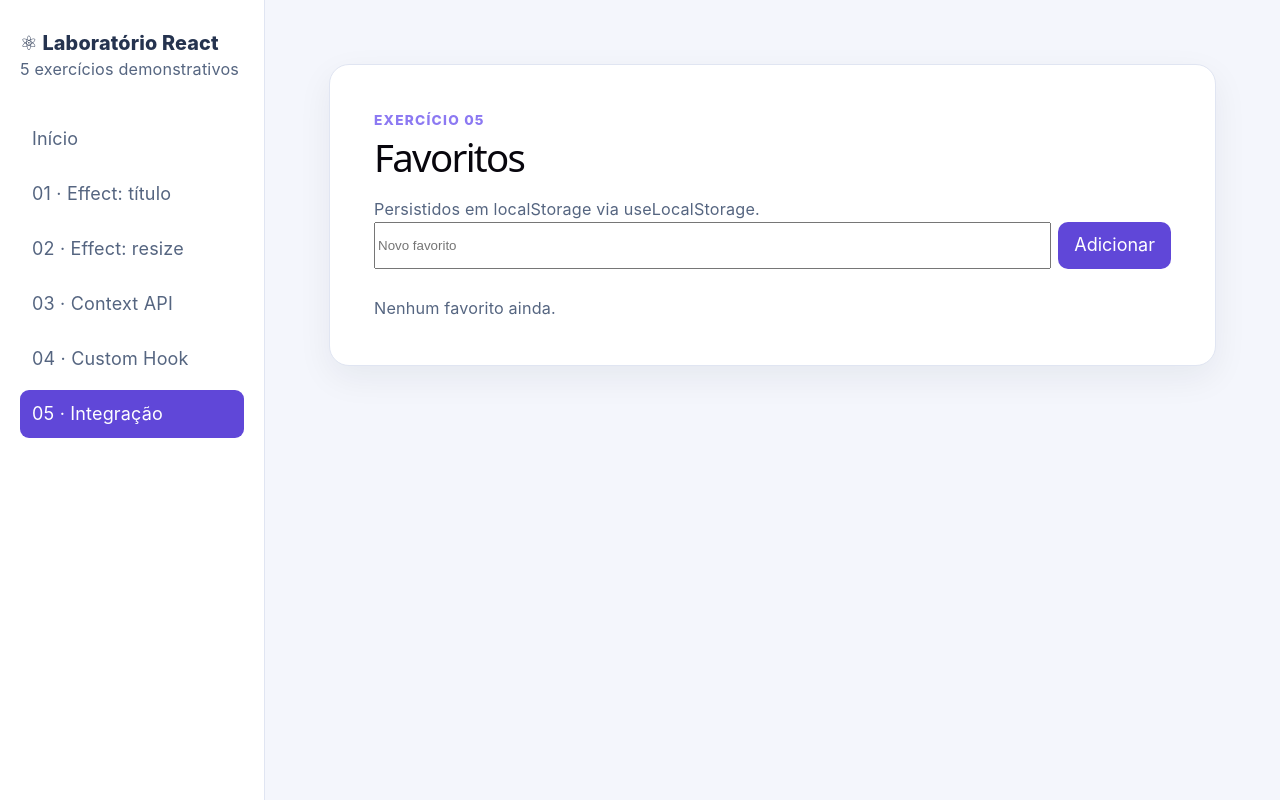
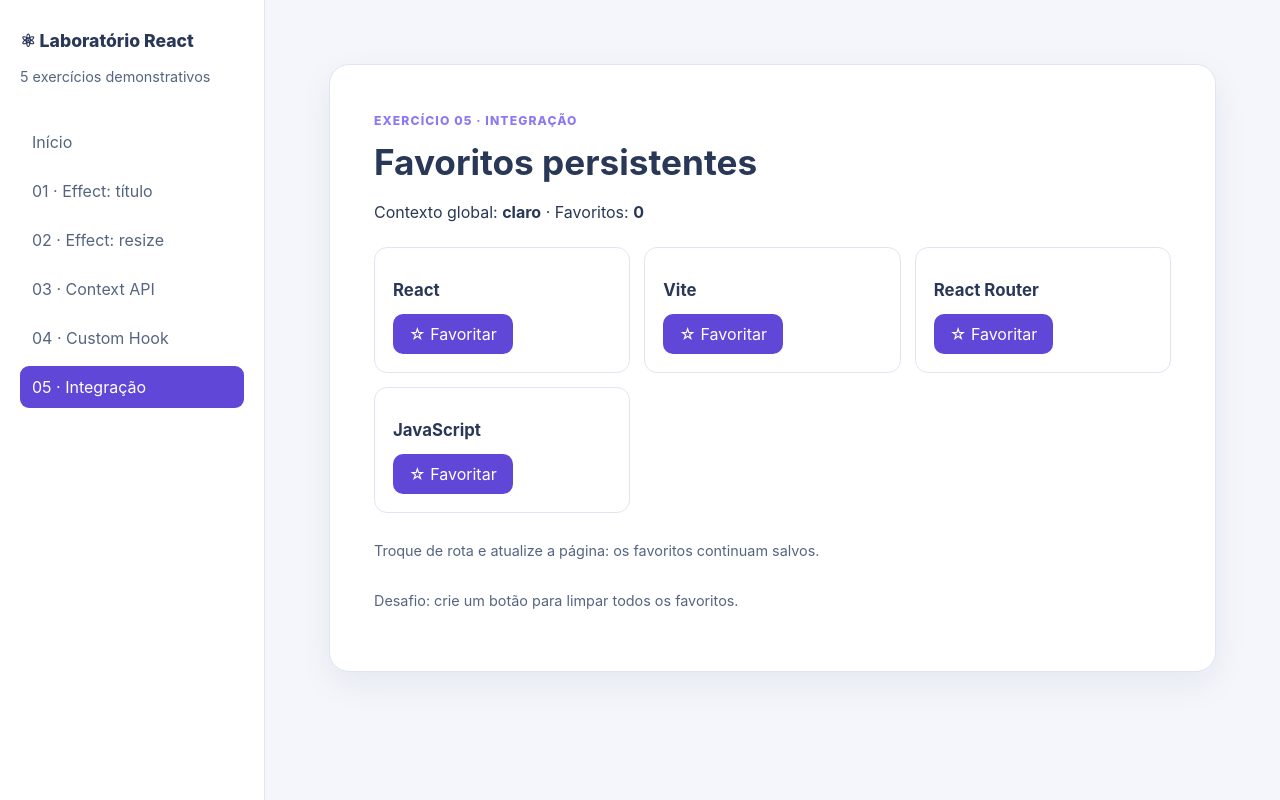
Before and after one commit to RenanNunesz10/react-hooks-router-lab1, a React (Vite) app: page /exercicio-5 in a window 1280 px wide. Built offline with nearby package versions, Linux system fonts and the light colour scheme.

Commit message:
feat: refactor useCounter and useLocalStorage hooks for improved functionality; remove index.css and update Ex04Counter and Ex05Favoritos components

```diff
--- a/src/hooks/useCounter.js
+++ b/src/hooks/useCounter.js
@@ -1,14 +1,14 @@
-import { useState, useCallback } from 'react'
+import { useState } from 'react';
 
-export function useCounter(initialValue = 0, step = 1) {
-  const [count, setCount] = useState(initialValue)
+// Hooks personalizados começam com 'use' e podem chamar outros hooks.
+export function useCounter(valorInicial = 0) {
+  const [contador, setContador] = useState(valorInicial);
 
-  const increment = useCallback(() => setCount((c) => c + step), [step])
-  const decrement = useCallback(() => setCount((c) => c - step), [step])
-  const reset = useCallback(() => setCount(initialValue), [initialValue])
-  const set = useCallback((value) => setCount(value), [])
+  // Atualização funcional: usa sempre o valor anterior mais recente.
+  const aumentar = () => setContador((valor) => valor + 1);
+  const diminuir = () => setContador((valor) => valor - 1);
+  const zerar = () => setContador(valorInicial);
 
-  return { count, increment, decrement, reset, set }
+  // Compartilhamos a lógica, não o mesmo estado entre os componentes.
+  return { contador, aumentar, diminuir, zerar };
 }
-
-export default useCounter
--- a/src/hooks/useLocalStorage.js
+++ b/src/hooks/useLocalStorage.js
@@ -1,29 +1,26 @@
-import { useState, useCallback } from 'react'
+import { useEffect, useState } from 'react';
 
-export function useLocalStorage(key, initialValue) {
-  const [storedValue, setStoredValue] = useState(() => {
+// O hook combina estado do React com persistência no navegador.
+export function useLocalStorage(chave, valorInicial) {
+  const [valor, setValor] = useState(() => {
+    // A função inicializadora só é necessária na criação do estado.
     try {
-      const item = window.localStorage.getItem(key)
-      if (item !== null) return JSON.parse(item)
-      return typeof initialValue === 'function' ? initialValue() : initialValue
+      const salvo = window.localStorage.getItem(chave);
+      return salvo === null ? valorInicial : JSON.parse(salvo);
     } catch {
-      return typeof initialValue === 'function' ? initialValue() : initialValue
+      return valorInicial; // Ex.: dados inválidos ou armazenamento bloqueado.
     }
-  })
+  });
 
-  const setValue = useCallback((value) => {
-    setStoredValue((prev) => {
-      const next = typeof value === 'function' ? value(prev) : value
-      try {
-        window.localStorage.setItem(key, JSON.stringify(next))
-      } catch {
-        // ignora erros de storage (quota, modo privado, etc.)
-      }
-      return next
-    })
-  }, [key])
+  useEffect(() => {
+    // Efeito sincroniza estado do React com o localStorage.
+    try {
+      window.localStorage.setItem(chave, JSON.stringify(valor));
+    } catch {
+      // Nesta demo, erros de gravação não impedem a tela de funcionar.
+    }
+  }, [chave, valor]);
 
-  return [storedValue, setValue]
+  // Mesma interface do useState, mas com persistência.
+  return [valor, setValor];
 }
-
-export default useLocalStorage
--- a/src/index.css
+++ /dev/null
@@ -1,116 +0,0 @@
-:root {
-  --text: #6b6375;
-  --text-h: #08060d;
-  --bg: #fff;
-  --border: #e5e4e7;
-  --code-bg: #f4f3ec;
-  --accent: #aa3bff;
-  --accent-bg: rgba(170, 59, 255, 0.1);
-  --accent-border: rgba(170, 59, 255, 0.5);
-  --social-bg: rgba(244, 243, 236, 0.5);
-  --shadow:
-    rgba(0, 0, 0, 0.1) 0 10px 15px -3px, rgba(0, 0, 0, 0.05) 0 4px 6px -2px;
-
-  --sans: system-ui, 'Segoe UI', Roboto, sans-serif;
-  --heading: system-ui, 'Segoe UI', Roboto, sans-serif;
-  --mono: ui-monospace, Consolas, monospace;
-
-  font: 18px/145% var(--sans);
-  letter-spacing: 0.18px;
-  color-scheme: light dark;
-  color: var(--text);
-  background: var(--bg);
-  font-synthesis: none;
-  text-rendering: optimizeLegibility;
-  -webkit-font-smoothing: antialiased;
-  -moz-osx-font-smoothing: grayscale;
-
-  @media (max-width: 1024px) {
-    font-size: 16px;
-  }
-}
-
-@media (prefers-color-scheme: dark) {
-  :root {
-    --text: #9ca3af;
-    --text-h: #f3f4f6;
-    --bg: #16171d;
-    --border: #2e303a;
-    --code-bg: #1f2028;
-    --accent: #c084fc;
-    --accent-bg: rgba(192, 132, 252, 0.15);
-    --accent-border: rgba(192, 132, 252, 0.5);
-    --social-bg: rgba(47, 48, 58, 0.5);
-    --shadow:
-      rgba(0, 0, 0, 0.4) 0 10px 15px -3px, rgba(0, 0, 0, 0.25) 0 4px 6px -2px;
-  }
-
-  #social .button-icon {
-    filter: invert(1) brightness(2);
-  }
-}
-
-body {
-  margin: 0;
-}
-
-html,
-body,
-#root {
-  height: 100%;
-}
-
-#root {
-  width: 100%;
-  max-width: 100%;
-  margin: 0;
-  text-align: left;
-  min-height: 100svh;
-  display: flex;
-  flex-direction: column;
-  box-sizing: border-box;
-}
-
-h1,
-h2 {
-  font-family: var(--heading);
-  font-weight: 500;
-  color: var(--text-h);
-}
-
-h1 {
-  font-size: 56px;
-  letter-spacing: -1.68px;
-  margin: 32px 0;
-  @media (max-width: 1024px) {
-    font-size: 36px;
-    margin: 20px 0;
-  }
-}
-h2 {
-  font-size: 24px;
-  line-height: 118%;
-  letter-spacing: -0.24px;
-  margin: 0 0 8px;
-  @media (max-width: 1024px) {
-    font-size: 20px;
-  }
-}
-p {
-  margin: 0;
-}
-
-code,
-.counter {
-  font-family: var(--mono);
-  display: inline-flex;
-  border-radius: 4px;
-  color: var(--text-h);
-}
-
-code {
-  font-size: 15px;
-  line-height: 135%;
-  padding: 4px 8px;
-  background: var(--code-bg);
-}
--- a/src/main.jsx
+++ b/src/main.jsx
@@ -3,7 +3,6 @@ import { createRoot } from 'react-dom/client'
 import { BrowserRouter } from 'react-router-dom'
 import { ThemeProvider } from './context/ThemeContext'
 import App from './App.jsx'
-import './index.css'
 import './styles.css'
 
 createRoot(document.getElementById('root')).render(
--- a/src/pages/Ex04Counter.jsx
+++ b/src/pages/Ex04Counter.jsx
@@ -1,34 +1,33 @@
-import { useState } from 'react'
-import { useCounter } from '../hooks/useCounter'
+import { useCounter } from '../hooks/useCounter.js';
+
+function Contador({ titulo, valorInicial }) {
+  // Cada componente recebe uma instância independente do hook.
+  const { contador, aumentar, diminuir, zerar } = useCounter(valorInicial);
+
+  return (
+    <div className="subpanel">
+      <h2>{titulo}</h2>
+      <p className="metric">{contador}</p>
+      <div className="actions">
+        <button onClick={diminuir}>− 1</button>
+        <button onClick={aumentar}>+ 1</button>
+        <button className="secondary" onClick={zerar}>Restaurar</button>
+      </div>
+    </div>
+  );
+}
 
 export default function Ex04Counter() {
-  const [step, setStep] = useState(1)
-  const { count, increment, decrement, reset } = useCounter(0, step)
-
   return (
-    <div className="panel">
-      <p className="eyebrow">Exercício 04</p>
-      <h1>Contador</h1>
-      <p className="muted">Demonstração do hook customizado useCounter.</p>
-      <p className="metric">{count}</p>
-      <div className="actions">
-        <button onClick={decrement}>−</button>
-        <button onClick={increment}>+</button>
-        <button className="secondary" onClick={reset}>
-          Reset
-        </button>
+    <section className="panel">
+      <span className="eyebrow">Exercício 04 · custom hook</span>
+      <h1>Dois contadores, uma lógica reutilizável</h1>
+      <p>Os controles funcionam separadamente, mesmo usando o mesmo hook.</p>
+      <div className="cards">
+        <Contador titulo="Contador A" valorInicial={0} />
+        <Contador titulo="Contador B" valorInicial={10} />
       </div>
-      <div className="actions" style={{ marginTop: 12 }}>
-        <label>
-          Passo:{' '}
-          <input
-            type="number"
-            value={step}
-            onChange={(e) => setStep(Number(e.target.value) || 1)}
-            style={{ width: 80 }}
-          />
-        </label>
-      </div>
-    </div>
-  )
+      <p className="muted">Desafio: acrescente um botão para somar 5.</p>
+    </section>
+  );
 }
--- a/src/pages/Ex05Favoritos.jsx
+++ b/src/pages/Ex05Favoritos.jsx
@@ -1,50 +1,44 @@
-import { useState } from 'react'
-import { useLocalStorage } from '../hooks/useLocalStorage'
+import { useContext } from 'react';
+import { ThemeContext } from '../context/ThemeContext.jsx';
+import { useLocalStorage } from '../hooks/useLocalStorage.js';
+
+const tecnologias = ['React', 'Vite', 'React Router', 'JavaScript'];
 
 export default function Ex05Favoritos() {
-  const [favoritos, setFavoritos] = useLocalStorage('favoritos', [])
-  const [novo, setNovo] = useState('')
+  const { tema } = useContext(ThemeContext); // Contexto do exercício 03.
+  const [favoritos, setFavoritos] = useLocalStorage('lab-favoritos', []);
 
-  const adicionar = () => {
-    const nome = novo.trim()
-    if (!nome) return
-    setFavoritos((prev) => [...prev, { id: Date.now(), nome }])
-    setNovo('')
-  }
-
-  const remover = (id) => {
-    setFavoritos((prev) => prev.filter((item) => item.id !== id))
+  function alternarFavorito(tecnologia) {
+    // Atualiza o array SEM modificá-lo diretamente.
+    setFavoritos((anteriores) =>
+      anteriores.includes(tecnologia)
+        ? anteriores.filter((item) => item !== tecnologia)
+        : [...anteriores, tecnologia]
+    );
   }
 
   return (
-    <div className="panel">
-      <p className="eyebrow">Exercício 05</p>
-      <h1>Favoritos</h1>
-      <p className="muted">Persistidos em localStorage via useLocalStorage.</p>
-      <div className="actions">
-        <input
-          type="text"
-          value={novo}
-          onChange={(e) => setNovo(e.target.value)}
-          placeholder="Novo favorito"
-          style={{ flex: 1, minWidth: 220 }}
-        />
-        <button onClick={adicionar}>Adicionar</button>
+    <section className="panel">
+      <span className="eyebrow">Exercício 05 · integração</span>
+      <h1>Favoritos persistentes</h1>
+      <p>
+        Contexto global: <strong>{tema}</strong> · Favoritos: <strong>{favoritos.length}</strong>
+      </p>
+      <div className="cards">
+        {tecnologias.map((tecnologia) => {
+          const favorito = favoritos.includes(tecnologia);
+          return (
+            <div className="subpanel" key={tecnologia}>
+              <h2>{tecnologia}</h2>
+              <button onClick={() => alternarFavorito(tecnologia)}>
+                {favorito ? '★ Remover dos favoritos' : '☆ Favoritar'}
+              </button>
+            </div>
+          );
+        })}
       </div>
-      {favoritos.length === 0 ? (
-        <p className="muted">Nenhum favorito ainda.</p>
-      ) : (
-        <ul style={{ marginTop: 16, paddingLeft: 20 }}>
-          {favoritos.map((item) => (
-            <li key={item.id} style={{ marginBottom: 8 }}>
-              {item.nome}{' '}
-              <button className="secondary" onClick={() => remover(item.id)}>
-                Remover
-              </button>
-            </li>
-          ))}
-        </ul>
-      )}
-    </div>
-  )
+      <p className="muted">Troque de rota e atualize a página: os favoritos continuam salvos.</p>
+      <p className="muted">Desafio: crie um botão para limpar todos os favoritos.</p>
+    </section>
+  );
 }
--- a/src/styles.css
+++ b/src/styles.css
@@ -4,7 +4,7 @@ body { margin: 0; }
 button { cursor: pointer; font: inherit; background: #6047d8; color: white; border: 0; border-radius: 10px; padding: 10px 16px; }
 button:hover { filter: brightness(1.08); }
 button.secondary { background: #7c879d; }
-.layout { --bg: #f4f6fc; --card: #fff; --text: #25334f; --sub: #556580; --border: #e0e5f2;
+.layout { --bg: #f4f6fc; --card: #fff; --text: #293857; --sub: #556580; --border: #e0e5f2;
   min-height: 100vh; display: grid; grid-template-columns: 265px 1fr; background: var(--bg); color: var(--text); }
 .layout.dark { --bg: #171b29; --card: #252b3c; --text: #f4f6ff; --sub: #c0c9dc; --border: #454c65; }
 .sidebar { background: var(--card); border-right: 1px solid var(--border); padding: 30px 20px; }
```
